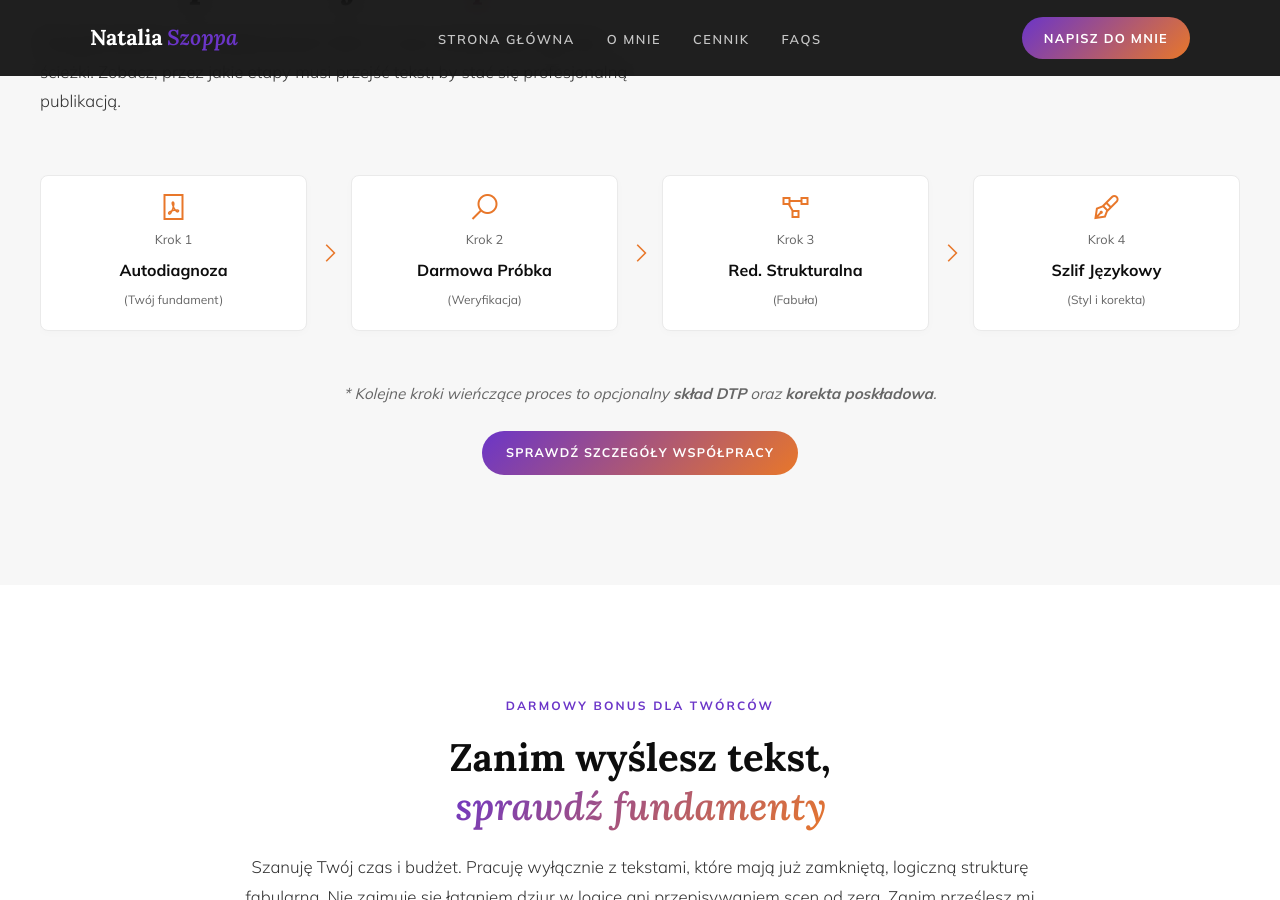
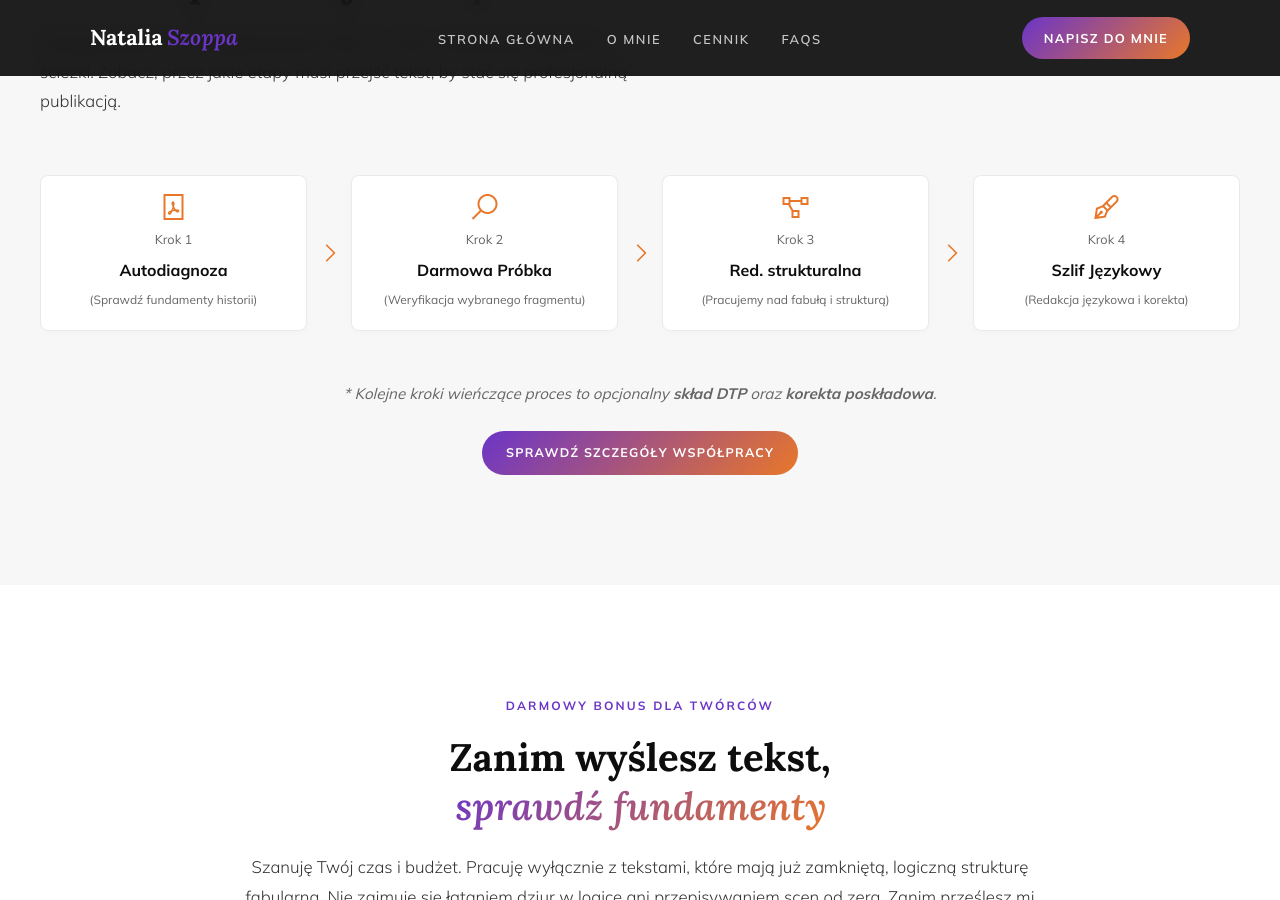
Before and after one commit to Bonnie00726/nataliaszoppa, a Jekyll site: the page built from index.html, in a window 1280 px wide and 900 px high, scrolled down 2309 px. Built offline with Jekyll 4.4.1, drawn with Linux system fonts in a browser that asks for light colours.

Commit message:
Update index.html

```diff
--- a/index.html
+++ b/index.html
@@ -264,7 +264,7 @@ title: Redakcja, korekta, skład
             <i class="las la-file-pdf" style="font-size: 2rem; color: var(--grad-end); margin-bottom: 5px;"></i>
             <span>Krok 1</span>
             Autodiagnoza
-            <span style="margin-top: 5px; font-weight: normal; font-size: 0.75em;">(Twój fundament)</span>
+            <span style="margin-top: 5px; font-weight: normal; font-size: 0.75em;">(Sprawdź fundamenty historii)</span>
           </div>
 
           <div class="path-arrow"><i class="las la-angle-right"></i></div>
@@ -273,7 +273,7 @@ title: Redakcja, korekta, skład
             <i class="las la-search" style="font-size: 2rem; color: var(--grad-end); margin-bottom: 5px;"></i>
             <span>Krok 2</span>
             Darmowa Próbka
-            <span style="margin-top: 5px; font-weight: normal; font-size: 0.75em;">(Weryfikacja)</span>
+            <span style="margin-top: 5px; font-weight: normal; font-size: 0.75em;">(Weryfikacja wybranego fragmentu)</span>
           </div>
 
           <div class="path-arrow"><i class="las la-angle-right"></i></div>
@@ -281,8 +281,8 @@ title: Redakcja, korekta, skład
           <div class="path-step">
             <i class="las la-project-diagram" style="font-size: 2rem; color: var(--grad-end); margin-bottom: 5px;"></i>
             <span>Krok 3</span>
-            Red. Strukturalna
-            <span style="margin-top: 5px; font-weight: normal; font-size: 0.75em;">(Fabuła)</span>
+            Red. strukturalna
+            <span style="margin-top: 5px; font-weight: normal; font-size: 0.75em;">(Pracujemy nad fabułą i strukturą)</span>
           </div>
 
           <div class="path-arrow"><i class="las la-angle-right"></i></div>
@@ -291,7 +291,7 @@ title: Redakcja, korekta, skład
             <i class="las la-pen-fancy" style="font-size: 2rem; color: var(--grad-end); margin-bottom: 5px;"></i>
             <span>Krok 4</span>
             Szlif Językowy
-            <span style="margin-top: 5px; font-weight: normal; font-size: 0.75em;">(Styl i korekta)</span>
+            <span style="margin-top: 5px; font-weight: normal; font-size: 0.75em;">(Redakcja językowa i korekta)</span>
           </div>
         </div>
 
```
